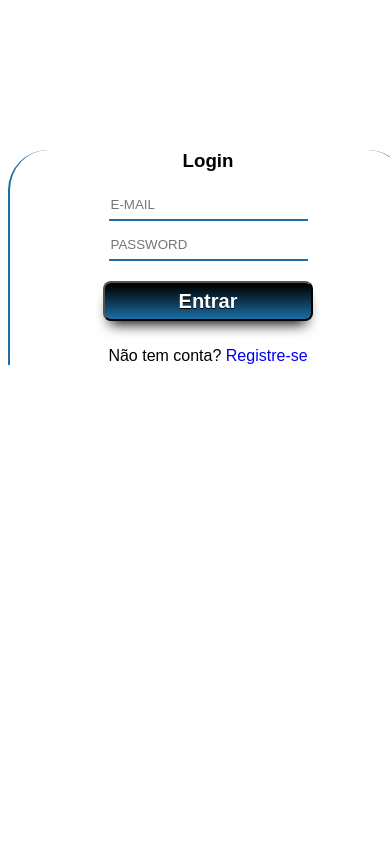
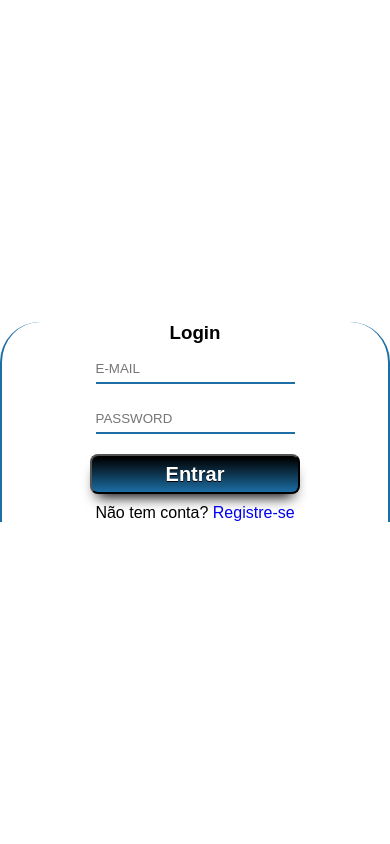
Before and after one commit to jorgluiz/frontend-JS-HTML-CSS, a PHP site: page /index.html in a window 390 px wide. Run offline with PHP 8.4, Linux system fonts and the light colour scheme.

Commit message:
css loading

```diff
--- a/index.html
+++ b/index.html
@@ -8,7 +8,7 @@
     <title>signin</title>
     <link rel="stylesheet" href="./src/assets/css/signin.css">
     <link rel="stylesheet" href="./src/assets/csserror/signin-error.css">
-    <link rel="stylesheet" href="./src/assets/css/load.css">
+    <link rel="stylesheet" href="./src/assets/css/loading.css">
 
      <script src="https://unpkg.com/axios/dist/axios.min.js"></script>
 </head>
@@ -18,7 +18,7 @@
     <div class="pre"></div>
   </div>
   <div class="content">
-    <div class="border-auth center">
+    <div class="border-auth">
       <form class="form-signin">
         <h3>Login</h3>
         <input type="email" name="email" id="signin-email" placeholder="E-MAIL" data-rules="required|email">
--- a/src/assets/css/load.css
+++ b/src/assets/css/loading.css
@@ -1,14 +1,15 @@
 .box-load{
     position: absolute;
-    display: flex;
-    margin: 114px 590px;
+    width: 100vw;
+    height: 100vh;
+	display: flex;
+	justify-content: center;
+    align-items: center;
     display: none;
-    /* background-color: #e20202; */
-    /* justify-content: center;
-    align-items: center; */
 }
 
 .pre{
+    margin: 250px auto;
     width: 60px;
     height: 60px;
 
--- a/src/assets/css/signin.css
+++ b/src/assets/css/signin.css
@@ -4,6 +4,8 @@
 *{
     box-sizing: border-box;
 	text-decoration: none;
+	margin: 0;
+	padding: 0;
 }
 
 html,
@@ -14,12 +16,41 @@ body{
     /* height: 100vh; */
 }
 
+
+
+.content{
+	width: 100vw;
+    height: 100vh;
+	display: flex;
+	justify-content: center;
+    align-items: center;
+}
+
+.border-auth{
+	width: 400px;
+	border: solid 1px;
+	border-bottom: solid 0;
+	border-top: solid 0;
+
+	border-right: 2px solid #1C6EA4;
+	border-radius: 0px 40px 0px 0px;
+
+	border-left: 2px solid #1C6EA4;
+    border-radius: 40px 40px 0px 0px;
+
+	z-index: 999;
+}
+
+
 .form-signin{
-	position: relative;
+	display:flex;
+	flex-direction: column;
+	align-items: center;
 	width: 300px;
-    margin: 150px auto;
-    text-align: center;
+    margin: auto;
+    /* text-align: center; */
 }
+
 input{
     display: block;
     margin: 10px auto;
@@ -32,18 +63,10 @@ input{
 	height: 40px;
 }
 
-.border-auth{
-	border: solid 1px;
-	margin: auto;
-	width: 400px;
-	border-bottom: solid 0;
-	border-top: solid 0;
-
-	border-right: 2px solid #1C6EA4;
-	border-radius: 0px 40px 0px 0px;
-
-	border-left: 2px solid #1C6EA4;
-    border-radius: 40px 40px 0px 0px;
+input{
+	-moz-appearance: none;
+	-webkit-appearance: none;
+	appearance: none;
 }
 
 
@@ -79,12 +102,6 @@ input{
 	border-left: none;
 	border-right: none;
 	border-color: #1c6ea4;
-}
-
-input{
-	-moz-appearance: none;
-	-webkit-appearance: none;
-	appearance: none;
 }
 
 /* label ~ input{
--- a/src/assets/css/styles.css
+++ b/src/assets/css/styles.css
@@ -294,6 +294,12 @@ nav{
         display: flex;
         justify-content: center;
         align-items: center;
+
+        transition: transform 0.2s 1s;
+    }
+
+    .menu-section.on:hover{
+        transform: scale(1.5);
     }
 
 
--- a/src/assets/js/signin.js
+++ b/src/assets/js/signin.js
@@ -24,9 +24,11 @@ let objValidator = {
                 document.querySelector('.content').style.display = 'none';
                 document.querySelector('.box-load').style.display = 'block'
 
+
+
                 setTimeout(() => {
                     location.href = '/home.html'
-                }, 2000)
+                }, 3000)
 
             })
             .catch(err => err)
```
